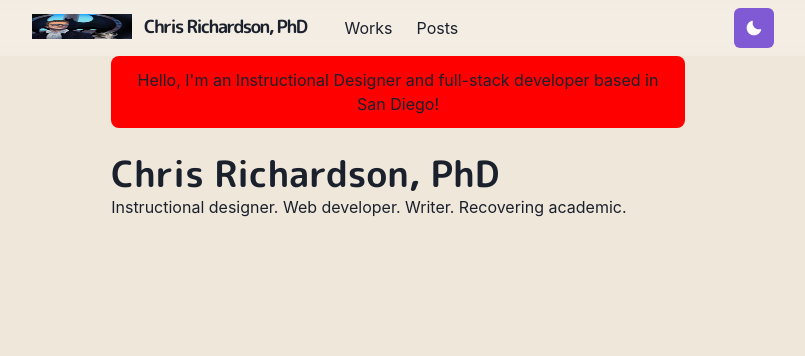
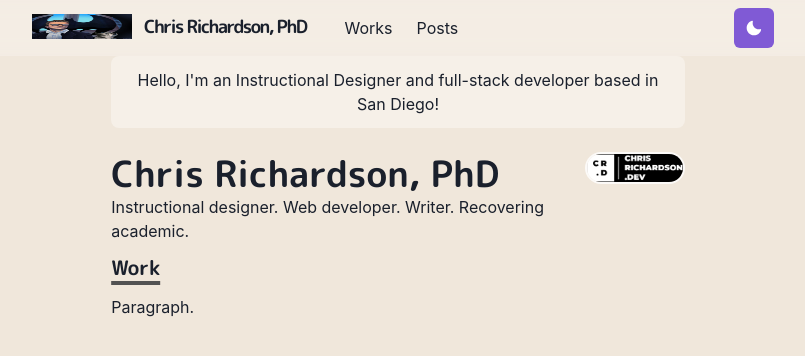
Before and after one commit to richardsonchrisj/crportfolio, a Next.js app: page / in a window 1280 px wide. Shown: the top 356 px of the page, without its empty margins (242-1047 px from the left). Built offline with nearby package versions, Linux system fonts and the light colour scheme.

Commit message:
macupdate2

```diff
--- a/pages/index.js
+++ b/pages/index.js
@@ -1,13 +1,27 @@
 import NextLink from "next/link";
-import { Container, Box, Heading } from "@chakra-ui/react";
+import {
+  Container,
+  Box,
+  Heading,
+  Image,
+  useColorModeValue,
+} from "@chakra-ui/react";
+import Section from "../components/section";
 
 const Home = () => {
   return (
     <Container>
-      <Box borderRadius="lg" bg="red" mb={6} p={3} align="center">
+      <Box
+        borderRadius="lg"
+        bg={useColorModeValue("whiteAlpha.500", "whiteAlpha.200")}
+        mb={6}
+        p={3}
+        align="center"
+      >
         Hello, I&apos;m an Instructional Designer and full-stack developer based
         in San Diego!
       </Box>
+
       <Box display={{ md: "flex" }}>
         <Box flexGrow={1}>
           <Heading as="h2" variant="page-title">
@@ -17,7 +31,30 @@
             Instructional designer. Web developer. Writer. Recovering academic.
           </p>
         </Box>
+        <Box
+          flexShrink={0}
+          mt={{ base: 4, md: 0 }}
+          ml={{ md: 6 }}
+          align="center"
+        >
+          <Image
+            borderColor="whiteAlpha.800"
+            borderWidth={2}
+            borderStyle="solid"
+            maxWidth="100px"
+            display="inline-block"
+            borderRadius="full"
+            src="/images/logo-dark.png"
+            alt="Profile image"
+          />
+        </Box>
       </Box>
+      <Section delay={0.1}>
+        <Heading as="h3" variant="section-title">
+          Work
+        </Heading>
+        <p>Paragraph.</p>
+      </Section>
     </Container>
   );
 };
```
